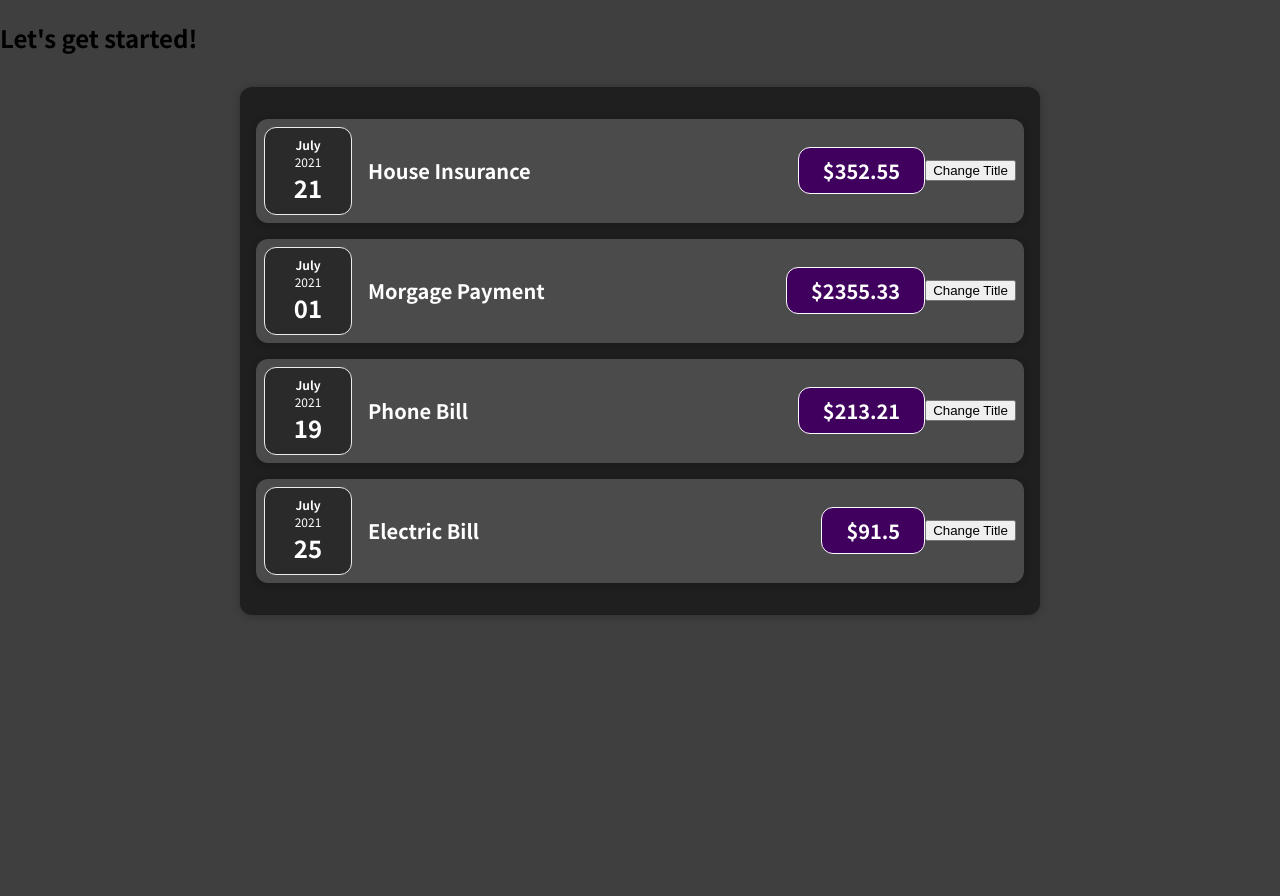
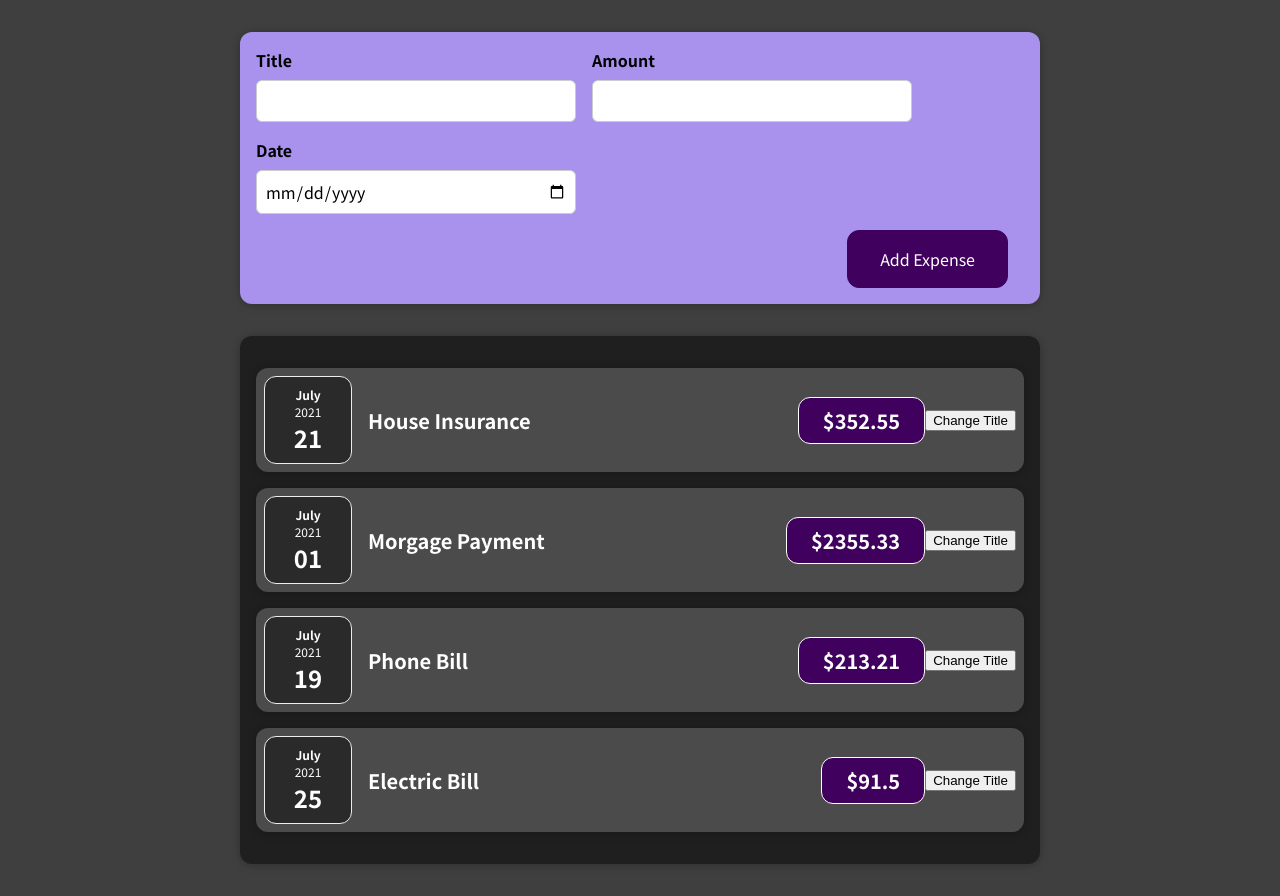
Before and after one commit to andrewrey/react-complete-guideProject1, a React (Create React App) app: page / in a window 1280 px wide. Before the commit the page ends 800 px from the top, so only its background shows below. Built offline with nearby package versions, Linux system fonts and the light colour scheme.

Commit message:
added new expense component to app

```diff
--- a/src/App.js
+++ b/src/App.js
@@ -1,4 +1,5 @@
 import Expenses from "./components/Expenses/Expenses";
+import NewExpense from "./components/NewExpense/NewExpense";
 
 const App = () => {
   const expenses = [
@@ -29,7 +30,7 @@
   ];
   return (
     <div>
-      <h2>Let's get started!</h2>
+      <NewExpense />
       <Expenses expenses={expenses} />
     </div>
   );
--- /dev/null
+++ b/src/components/NewExpense/ExpenseForm.css
@@ -0,0 +1,26 @@
+.new-expense__controls {
+  display: flex;
+  flex-wrap: wrap;
+  gap: 1rem;
+  margin-bottom: 1rem;
+  text-align: left;
+}
+
+.new-expense__control label {
+  font-weight: bold;
+  margin-bottom: 0.5rem;
+  display: block;
+}
+
+.new-expense__control input {
+  font: inherit;
+  padding: 0.5rem;
+  border-radius: 6px;
+  border: 1px solid #ccc;
+  width: 20rem;
+  max-width: 100%;
+}
+
+.new-expense__actions {
+  text-align: right;
+}
--- /dev/null
+++ b/src/components/NewExpense/ExpenseForm.js
@@ -0,0 +1,27 @@
+import "./ExpenseForm.css";
+
+const ExpenseForm = () => {
+  return (
+    <form>
+      <div className="new-expense__controls">
+        <div className="new-expense__control">
+          <label>Title</label>
+          <input type="text" />
+        </div>
+        <div className="new-expense__control">
+          <label>Amount</label>
+          <input type="number" min="0.01" step="0.01" />
+        </div>
+        <div className="new-expense__control">
+          <label>Date</label>
+          <input type="date" min="2020-01-01" max="2022-12-31" />
+        </div>
+      </div>
+      <div className="new-expense__actions">
+        <button type="submit">Add Expense</button>
+      </div>
+    </form>
+  );
+};
+
+export default ExpenseForm;
--- a/src/components/NewExpense/NewExpense.js
+++ b/src/components/NewExpense/NewExpense.js
@@ -1,7 +1,12 @@
+import ExpenseForm from "./ExpenseForm";
 import "./NewExpense.css";
 
 const NewExpense = () => {
-  return <div className="new-expense"></div>;
+  return (
+    <div className="new-expense">
+      <ExpenseForm />
+    </div>
+  );
 };
 
 export default NewExpense;
```
Also changed, not shown: 1 other file (tests, documents, lock files or other folders).
